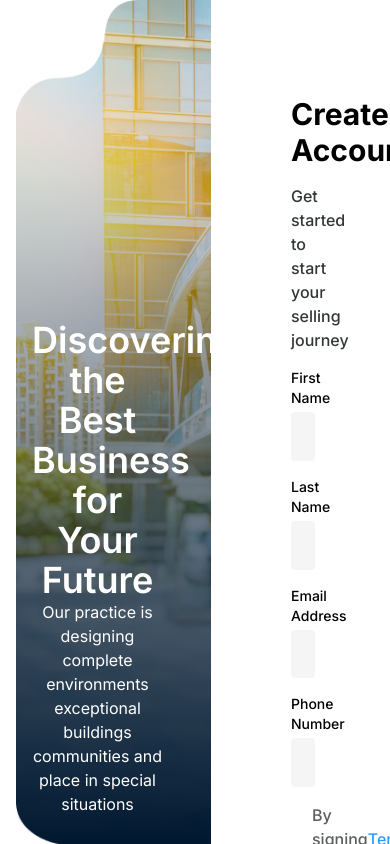
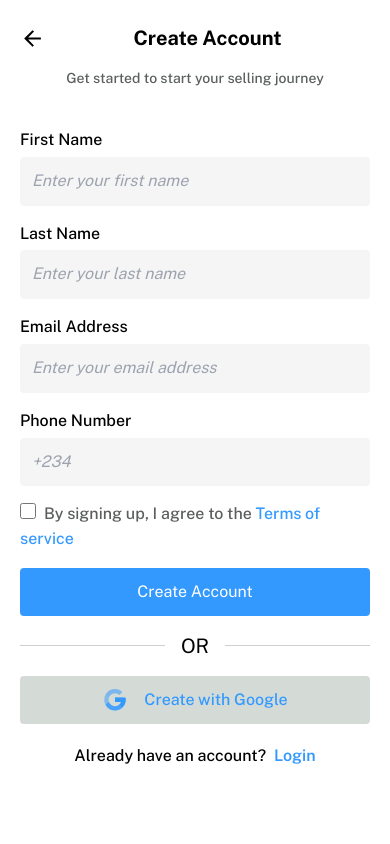
Before and after one commit to Valuegate/Enterprisiin, a Next.js app: page /auth/create in a window 390 px wide. Built offline with nearby package versions, Linux system fonts and the light colour scheme.

Commit message:
Did the responsiveness for the login. create and type pages

```diff
--- a/src/app/auth/create/page.tsx
+++ b/src/app/auth/create/page.tsx
@@ -4,7 +4,7 @@ import InputField from "@/public/components/InputField/InputField";
 import { GoogleIcon } from "@/public/icons";
 import Link from "next/link";
 import { useSearchParams } from "next/navigation";
-
+import { IoMdArrowBack } from "react-icons/io";
 import React, { Suspense } from "react";
 
 const Fallback = () => <div>Loading...</div>;
@@ -28,10 +28,17 @@ const Content = () => {
   };
 
   return (
-    <Suspense fallback={<Fallback />}>
-      <div className="m-auto px-24 pt-24">
-        <h1 className="font-bold text-3xl pb-4">Create Account</h1>
-        <p className="text-base font-medium text-lightblack pb-4">
+    <div className="px-10 md:px-5 flex flex-col md:mb-10">
+      <div className="md:flex md:flex-row justify-between items-center w-full md:pt-6 pb-4">
+        <div className="hidden md:block">
+          <IoMdArrowBack fill="#000000" size={"25px"} />
+        </div>
+        <h1 className="font-bold md:text-xl text-3xl md:text-center w-full">
+          Create Account
+        </h1>
+      </div>
+
+      <p className="text-base md:text-sm font-medium text-light-black-4 pb-4 md:pb-10 md:text-center">
         {displayText(role as string)}
       </p>
       <InputField />
@@ -56,18 +63,15 @@ const Content = () => {
         Create with Google
       </Button>
 
-        <div className="flex justify-center gap-1 pt-8 pb-12">
-          <h1 className="text-center font-medium text-l">
-            Already have an account?
+      <h1 className="text-center flex justify-center gap-2 font-medium mt-5 w-full">
+        Already have an account?{" "}
+        <span>
+          <Link href="/auth/login">
+            <h1 className="text-center font-semibold text-light-blue">Login</h1>
+          </Link>
+        </span>
       </h1>
-          <Link href="../../auth/login">
-            <h1 className="text-center font-semibold text-l text-light-blue">
-              Login
-            </h1>
-          </Link>
     </div>
-      </div>
-    </Suspense>
   );
 };
 
--- a/src/app/auth/layout.tsx
+++ b/src/app/auth/layout.tsx
@@ -1,8 +1,8 @@
 // import Link from "next/link";
 import Logo from "@/public/components/Logo/Logo";
 import Image from "next/image";
-import Link from "next/link";
 import { ReactNode, FC } from "react";
+
 import Banner from "@/public/assets/background-image.png";
 
 interface iAuthLayout {
@@ -12,21 +12,28 @@ interface iAuthLayout {
 const AuthLayout: FC<iAuthLayout> = ({ children }) => {
   return (
     <div className="w-full h-[100vh] flex justify-center">
-      <div className="w-[50%]">
-      <header className="relative">
-          {/* <Link href={"/"}>
-          <Logo />
-          </Link> */}
-          <div className="mx-4 h-[100%] absolute bg-background-image">
-            {/* <div className="absolute inset-0 bg-black opacity-50"></div> */}
+      <div className="w-[50%] block md:hidden">
+        <div className="pt-5 relative">
+          <Image
+            src={Banner}
+            alt="banner"
+            className="w-[100%] h-[95vh] -z-10 object-contain absolute top-[2.5vh]"
+          />
+
+          <div className="z-10 flex flex-col justify-end w-full h-[80vh] text-center px-[8vw]">
+            <h2 className="text-4xl text-white font-medium">
+              Discovering the Best <br /> Business for Your Future
+            </h2>
+            <p className="text-sm text-white mt-10">
+              Our practice is designing complete environments exceptional
+              buildings communities and place in special situations
+            </p>
           </div>
-          <div className="relative z-10 text-center mx-8 top-[20rem]">
-            <h2 className="text-4xl text-white font-semibold">Discovering the Best <br /> Business for Your Future</h2>
-            <p className="text-base text-white">Our practice is designing complete environments exceptional buildings communities and place in special situations</p>
-          </div>
-        </header>
+        </div>
       </div>
-      <div className="w-[50%] h-full bg-white overflow-y-scroll">{children}</div>
+      <div className="w-[50%] md:w-full md:px-0 h-full bg-white scrollbar-custom overflow-y-scroll flex flex-col md:justify-start justify-center px-[5%]">
+        {children}
+      </div>
     </div>
   );
 };
--- a/src/app/auth/register/page.tsx
+++ b/src/app/auth/register/page.tsx
@@ -3,6 +3,7 @@ import { useState } from "react";
 import GetStartedCard from "@/public/components/Card/GetStartedCard";
 import Button from "@/public/components/Button";
 import { useRouter } from "next/navigation";
+import { IoMdArrowBack } from "react-icons/io";
 
 const Register = () => {
   const router = useRouter();
@@ -23,14 +24,21 @@ const Register = () => {
 
   return (
     <>
-      <div className="m-auto px-24 pt-24">
-        <h1 className="font-bold text-3xl pb-4">Get Started</h1>
-        <p className="text-base font-medium text-light-black-4 pb-4">
-        Select your perfect match
+      <div className="px-10 md:px-5 flex flex-col">
+        <div className="md:flex md:flex-row justify-between items-center w-full md:pt-6 pb-4">
+          <div className="hidden md:block">
+            <IoMdArrowBack fill="#000000" size={"25px"} />
+          </div>
+          <h1 className="font-bold md:text-xl text-3xl md:text-center w-full">
+            Get Started
+          </h1>
+        </div>
+        <p className="text-base md:text-sm font-medium text-light-black-4 pb-4 md:pb-10 md:text-center">
+          Select your perfect match
         </p>
         <div
-          // className={`box ${isClicked ? "clicked" : ""}`}
-          // onClick={handleClick}
+        // className={`box ${isClicked ? "clicked" : ""}`}
+        // onClick={handleClick}
         >
           <GetStartedCard getSelectedOption={handleSelectOption} />
         </div>
--- a/src/app/globals.css
+++ b/src/app/globals.css
@@ -1,6 +1,7 @@
 @tailwind base;
 @tailwind components;
 @tailwind utilities;
+
 @import url('https://fonts.googleapis.com/css2?family=Public+Sans:wght@400;700&display=swap');
 @import '../../node_modules/@radix-ui/themes/styles.css';
 
@@ -27,6 +28,7 @@ body {
     )
     rgb(var(--background-start-rgb)); */
     font-family: 'Public Sans', sans-serif;
+    overflow-x: hidden;
 }
 
 .placeholder-italic::placeholder {
@@ -118,6 +120,24 @@ input:focus, .search:focus {
   color: #080F0B;
 }
 
+.scrollbar-custom {
+  scrollbar-width: none;
+  scrollbar-color: transparent transparent;
+}
+
+.scrollbar-custom::-webkit-scrollbar {
+  width: 0px;
+}
+
+.scrollbar-custom::-webkit-scrollbar-thumb {
+  border-radius: 0px;
+}
+
+.scrollbar-custom::-webkit-scrollbar-track {
+  background-color: transparent;
+}
+
+
 .bg-background-image {
   background-image: url("../assets/background-image.png");
   background-size: cover;
--- a/src/app/layout.tsx
+++ b/src/app/layout.tsx
@@ -1,7 +1,7 @@
 // import { Theme } from '@radix-ui/themes'
 import "./globals.css";
 import type { Metadata } from "next";
-import { Inter } from "next/font/google";
+import { Public_Sans } from "next/font/google";
 
 import "@mantine/core/styles.css";
 import {
@@ -11,7 +11,7 @@ import {
   createTheme,
 } from "@mantine/core";
 
-const inter = Inter({ subsets: ["latin"] });
+const public_sans = Public_Sans({ subsets: ["latin"] });
 
 export const metadata: Metadata = {
   title: {
@@ -48,7 +48,7 @@ export default function RootLayout({
       <head>
         <ColorSchemeScript defaultColorScheme="auto" />
       </head>
-      <body className={inter.className}>
+      <body className={public_sans.className}>
         <MantineProvider theme={theme}>{children}</MantineProvider>
       </body>
     </html>
--- a/src/components/InputField/InputField.tsx
+++ b/src/components/InputField/InputField.tsx
@@ -1,8 +1,8 @@
-"use client"
-import React from 'react';
-import { useField, Form, FormikProps, Formik } from 'formik';
+"use client";
+import React from "react";
+import { useField, Form, FormikProps, Formik } from "formik";
 import { ReactNode, FC } from "react";
-import Link from 'next/link';
+import Link from "next/link";
 
 interface Values {
   firstName: string;
@@ -34,9 +34,9 @@ const InputField = () => (
   <div>
     <Formik
       initialValues={{
-        email: '',
-        firstName: '',
-        lastName: '',
+        email: "",
+        firstName: "",
+        lastName: "",
       }}
       onSubmit={(values, actions) => {
         setTimeout(() => {
@@ -48,31 +48,88 @@ const InputField = () => (
       {(props: FormikProps<Values>) => (
         <Form>
           <div className="mb-4">
-                <label htmlFor="first-name" className="block text-sm font-medium text-gray-700">First Name</label>
-                <input type="text" id="first-name" name="first-name" placeholder='Enter your first name' className="placeholder-italic mt-1 p-3 border-none bg-white-1 rounded w-full" />
+            <label
+              htmlFor="first-name"
+              className="block text-md font-medium text-gray-700"
+            >
+              First Name
+            </label>
+            <input
+              type="text"
+              id="first-name"
+              name="first-name"
+              placeholder="Enter your first name"
+              className="placeholder-italic mt-1 p-3 placeholder:pl-0 border-none bg-white-1 rounded w-full"
+            />
           </div>
           <div className="mb-4">
-                <label htmlFor="last-name" className="block text-sm font-medium text-gray-700">Last Name</label>
-                <input type="text" id="last-name" name="last-name" placeholder='Enter your last name' className="placeholder-italic mt-1 p-3 border-none bg-white-1 rounded w-full" />
+            <label
+              htmlFor="last-name"
+              className="block text-md font-medium text-gray-700"
+            >
+              Last Name
+            </label>
+            <input
+              type="text"
+              id="last-name"
+              name="last-name"
+              placeholder="Enter your last name"
+              className="placeholder-italic placeholder:pl-0 mt-1 p-3 border-none bg-white-1 rounded w-full"
+            />
           </div>
           <div className="mb-4">
-                <label htmlFor="email" className="block text-sm font-medium text-gray-700">Email Address</label>
-                <input type="email" id="email" name="email" placeholder='Enter your email address' className="placeholder-italic mt-1 p-3 border-none bg-white-1 rounded w-full" />
+            <label
+              htmlFor="email"
+              className="block text-md font-medium text-gray-700"
+            >
+              Email Address
+            </label>
+            <input
+              type="email"
+              id="email"
+              name="email"
+              placeholder="Enter your email address"
+              className="placeholder-italic placeholder:pl-0 mt-1 p-3 border-none bg-white-1 rounded w-full"
+            />
           </div>
           <div className="mb-4">
-                <label htmlFor="phone" className="block text-sm font-medium text-gray-700">Phone Number</label>
-                <input type="tel" id="phone" name="phone" placeholder='+234' className="placeholder-italic mt-1 p-3 border-none bg-white-1 rounded w-full" />
+            <label
+              htmlFor="phone"
+              className="block text-md font-medium text-gray-700"
+            >
+              Phone Number
+            </label>
+            <input
+              type="tel"
+              id="phone"
+              name="phone"
+              placeholder="+234"
+              className="placeholder-italic placeholder:pl-0 mt-1 p-3 border-none bg-white-1 rounded w-full"
+            />
           </div>
-            <label className="flex items-center text-base font-medium text-light-black-4 mb-8" htmlFor="remember">
+          <label
+            className="text-base font-medium text-light-black-4 mb-8"
+            htmlFor="remember"
+          >
             <input
               type="checkbox"
               id="remember"
               className="custom mr-2 text-green w-4 h-4"
             />
-            By signing up, I agree to the <Link href={'#'} className='text-light-blue'>Terms of service</Link>
+            By signing up, I agree to the{"  "}
+            <span>
+              <Link href={"#"} className="text-light-blue">
+                Terms of service
+              </Link>
+            </span>
           </label>
           <div className="mt-4">
-                <button type="submit" className="bg-light-blue rounded w-full h-12 text-white">Create Account</button>
+            <button
+              type="submit"
+              className="bg-light-blue rounded w-full h-12 text-white"
+            >
+              Create Account
+            </button>
           </div>
         </Form>
       )}
--- a/src/icons/arrowback-icon.tsx
+++ b/src/icons/arrowback-icon.tsx
@@ -1,12 +1,12 @@
 import { IconProps } from "./types";
 
-export const ArrowBackIcon = ({ color, width, height }: IconProps) => {
+export const ArrowBackIcon = ({ color = "none", width, height }: IconProps) => {
   return (
     <svg
       width={width ?? "24"}
       height={height ?? "24"}
       viewBox="0 0 24 24"
-      fill="none"
+      fill={color}
       xmlns="http://www.w3.org/2000/svg"
     >
       <path
--- a/tailwind.config.ts
+++ b/tailwind.config.ts
@@ -6,7 +6,16 @@ module.exports = {
     "./src/app/**/*.{js,ts,jsx,tsx,mdx}",
   ],
   theme: {
-    //screens: {},
+    screens: {
+      sm: {
+        max: "400px",
+      },
+
+      md: {
+        max: "768px",
+      },
+
+    },
     colors: {
       white: "#fff",
       "white-1": "#F5F5F5",
@@ -70,10 +79,6 @@ module.exports = {
       "light-yellow-3": "#FFE9E9",
       danger: "#FF0000",
     },
-    fontFamily: {
-      sans: ["Graphik", "sans-serif"],
-      serif: ["Merriweather", "serif"],
-    },
     // extend: {
     //   spacing: {
     //     "8xl": "96rem",
```
Also changed, not shown: src/app/auth/login/page.tsx (+15 -10 lines), src/components/Card/GetStartedCard.tsx (+38 -24 lines), src/components/PasswordInput/PasswordInput.tsx (+11 -10 lines), 1 other file (tests, documents, lock files or other folders). Lines whose indentation alone changed are shown as unchanged.
